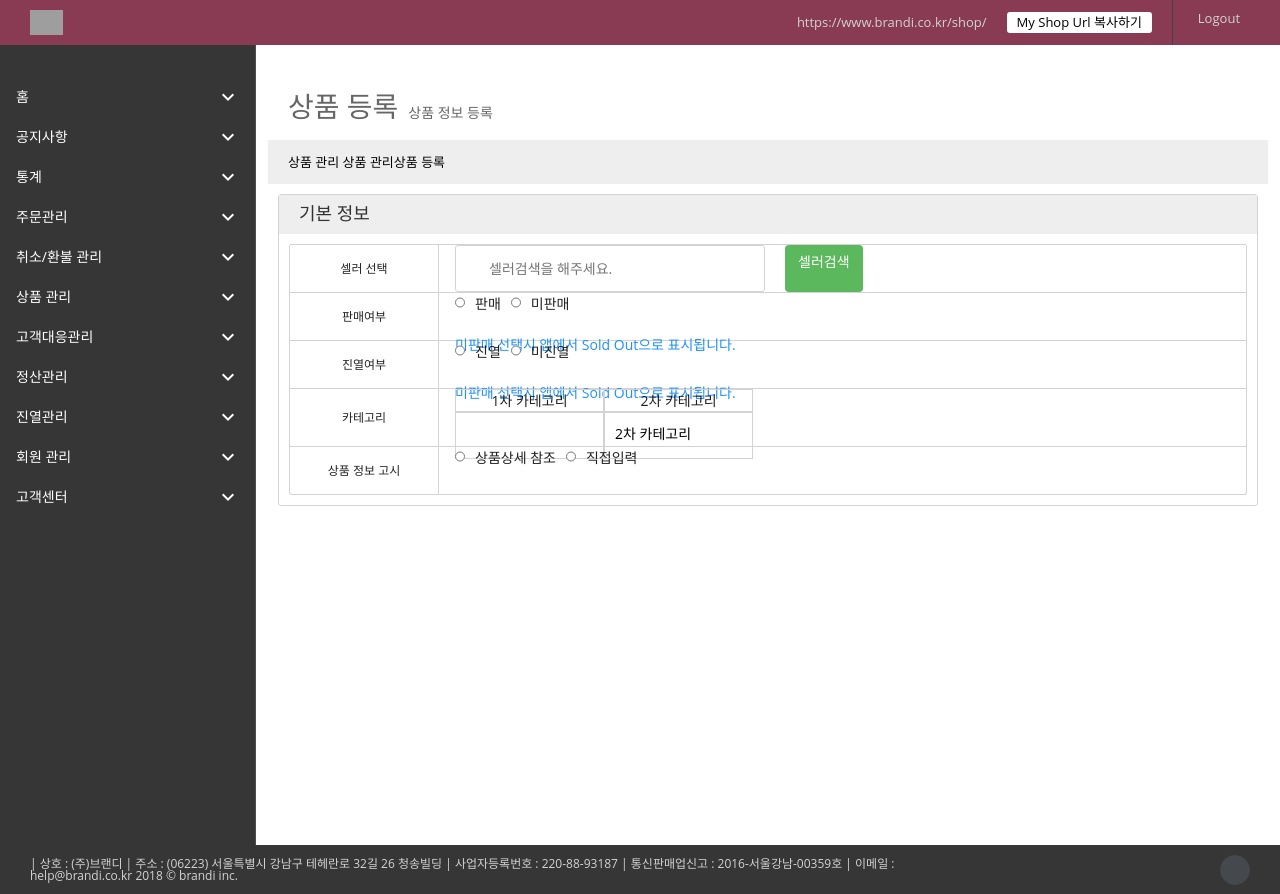
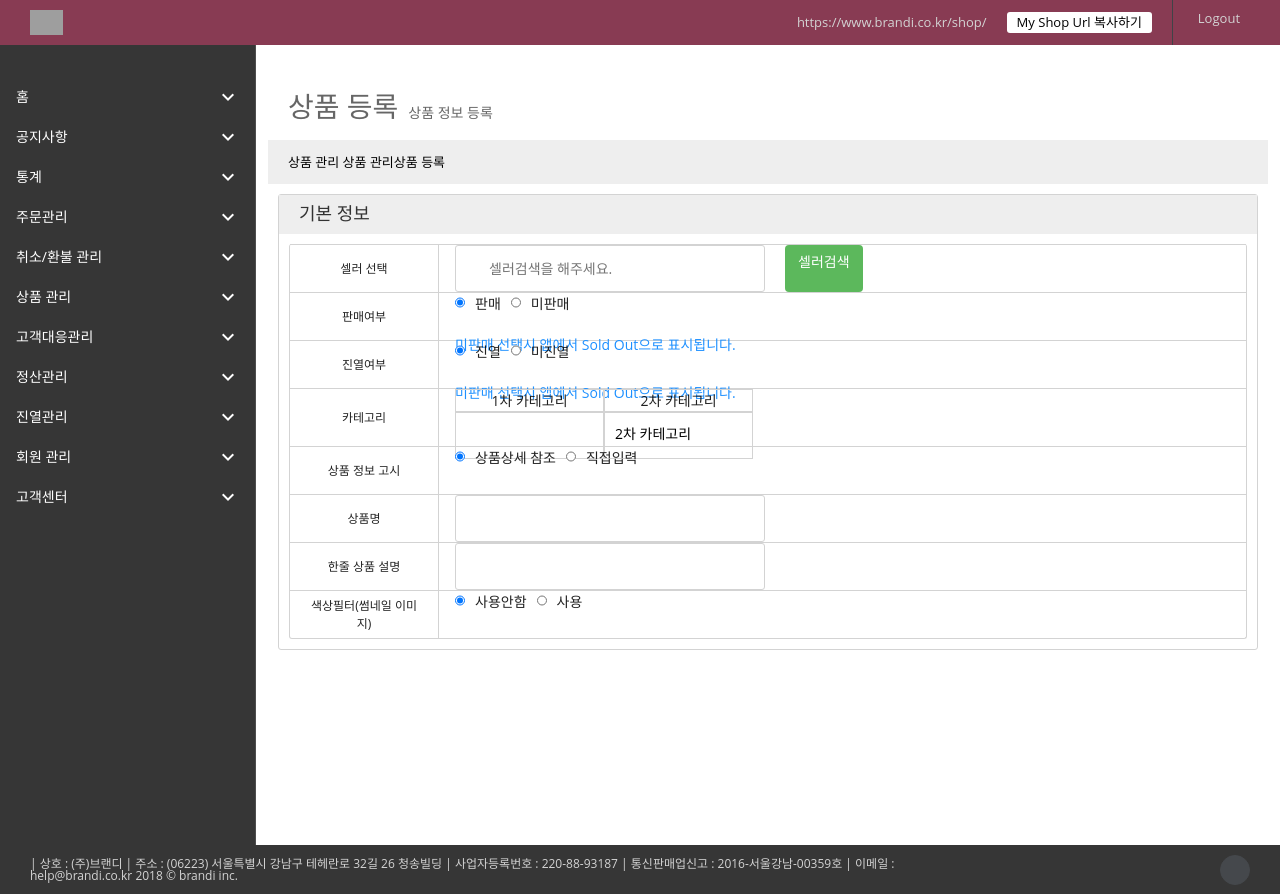
Before and after one commit to yenilee/brandi-admin-clone, a Vue app in the folder frontend/: page /main/product/productRegist in a window 1280 px wide. Built offline with nearby package versions, Linux system fonts and the light colour scheme; grey boxes are pictures that could not be loaded; some icons are missing.

Commit message:
[상품관리 > 상품등록](컬러필터 수정)

```diff
--- a/frontend/src/config/urlConfig.js
+++ b/frontend/src/config/urlConfig.js
@@ -2,6 +2,6 @@ export const URL = "http://10.250.2.85:8080/" //vue local url 주소입니다.
 // export const SJ_URL = "http://192.168.7.40:5000" // 성준님 1층 url
 // export const SJ_URL = "http://10.250.2.195:5000/" // 성준님 2층 url
 export const SJ_URL = "http://10.58.6.85:5000/" // 성준님 위코드 URL
-export const YE_URL = "http://10.58.4.136:5000/" // 예은님 url
+export const YE_URL = "http://10.58.5.9:5000/" // 예은님 url
 export const JA_URL = "" // 진아님 url
 export const JH_RUL = "" // 진현님 url
--- a/frontend/src/views/ProductRegist/ProductRegist.vue
+++ b/frontend/src/views/ProductRegist/ProductRegist.vue
@@ -39,6 +39,14 @@
             </div>
           </div>
         </div>
+        <!-- 컬러필터모달 -->
+        <div v-if="colorModal === 1" class="colorModal">
+          <div>색상 필터</div>
+          <div v-for="color in colors" :key="color.id">
+            <img :src="color.image" />
+            <div>{{color.name}}</div>
+          </div>
+        </div>
         <v-simple-table>
           <template>
             <!-- 테이블 시작 영역 -->
@@ -59,18 +67,18 @@
                 <td class="onSaleBox">
                   <div>
                     <input
-                      v-model="infoDatas.is_onsale"
+                      v-model="productDatas.is_onsale"
                       type="radio"
                       id="onSale"
-                      value="1"
+                      :value="1"
                       name="saleStatus"
                     />
                     <label for="onSale">판매</label>
                     <input
-                      v-model="infoDatas.is_onsale"
+                      v-model="productDatas.is_onsale"
                       type="radio"
                       id="noSale"
-                      value="0"
+                      :value="0"
                       name="saleStatus"
                     />
                     <label for="noSale">미판매</label>
@@ -88,18 +96,18 @@
                 <td class="onSaleBox">
                   <div>
                     <input
-                      v-model="infoDatas.is_displayed"
+                      v-model="productDatas.is_displayed"
                       type="radio"
                       id="displayed"
-                      value="1"
+                      :value="1"
                       name="displayStatus"
                     />
                     <label for="displayed">진열</label>
                     <input
-                      v-model="infoDatas.is_displayed"
+                      v-model="productDatas.is_displayed"
                       type="radio"
                       id="nodisplayed"
-                      value="0"
+                      :value="0"
                       name="displayStatus"
                     />
                     <label for="nodisplayed">미진열</label>
@@ -118,7 +126,10 @@
                   <tr>
                     <th>1차 카테고리</th>
                     <td>
-                      <select v-model="selectedFirst" @change="get(sellerInfo.id, selectedFirst)">
+                      <select
+                        v-model="productDatas.first_category_id"
+                        @change="getSecondCategory(productDatas.seller_key_id, productDatas.first_category_id)"
+                      >
                         <option>1차 카테고리</option>
                         <option
                           :value="list.id"
@@ -131,7 +142,7 @@
                   <tr>
                     <th>2차 카테고리</th>
                     <td>
-                      <select>
+                      <select @change="productDatas.second_category_id = $event.target.value">
                         <option>2차 카테고리</option>
                         <option
                           :value="list.id"
@@ -151,21 +162,86 @@
                 <td class="onSaleBox">
                   <div>
                     <input
-                      v-model="infoDatas.is_onsale"
+                      v-model="productDatas.is_detail_reference"
                       type="radio"
                       id="detailInfo"
-                      value="1"
+                      :value="1"
                       name="infoState"
                     />
                     <label for="detailInfo">상품상세 참조</label>
                     <input
-                      v-model="infoDatas.is_onsale"
+                      v-model="productDatas.is_detail_reference"
                       type="radio"
                       id="writeInfo"
-                      value="0"
+                      :value="0"
                       name="infoState"
                     />
                     <label for="writeInfo">직접입력</label>
+                    <div v-if="productDatas.is_detail_reference === 0" class="detailBox">
+                      <div class="inputBox">
+                        <div class="inputTitle">제조사(수입사)</div>
+                        <input v-model="productDatas.manufacture.manufacturer" type="text" />
+                      </div>
+                      <div class="inputBox">
+                        <div class="inputTitle">제조일자</div>
+                        <input v-model="productDatas.manufacture.manufacture_date" type="text" />
+                      </div>
+                      <div class="inputBox">
+                        <div class="inputTitle">원산지</div>
+                        <select v-model="productDatas.manufacture.origin">
+                          <option>기타</option>
+                          <option value="중국">중국</option>
+                          <option value="한국">한국</option>
+                          <option value="베트남">베트남</option>
+                        </select>
+                      </div>
+                    </div>
+                  </div>
+                </td>
+              </tr>
+            </tbody>
+            <!-- 상품명 -->
+            <tbody>
+              <tr>
+                <th>상품명</th>
+                <td>
+                  <input type="text" v-model="productDatas.name" />
+                </td>
+              </tr>
+            </tbody>
+            <!-- 한줄 상품 설명 -->
+            <tbody>
+              <tr>
+                <th>한줄 상품 설명</th>
+                <td>
+                  <input type="text" v-model="productDatas.simple_description" />
+                </td>
+              </tr>
+            </tbody>
+            <!-- 색상필터(썸네일 이미지) -->
+            <tbody>
+              <tr>
+                <th>색상필터(썸네일 이미지)</th>
+                <td class="onSaleBox">
+                  <div>
+                    <input
+                      v-model="colorModal"
+                      :value="0"
+                      type="radio"
+                      id="unuse"
+                      name="colorFilter"
+                      checked
+                    />
+                    <label for="unuse">사용안함</label>
+                    <input
+                      @click="getColors()"
+                      v-model="colorModal"
+                      :value="1"
+                      type="radio"
+                      id="using"
+                      name="colorFilter"
+                    />
+                    <label @click="getColors()" for="using">사용</label>
                   </div>
                 </td>
               </tr>
@@ -185,28 +261,84 @@ export default {
   data() {
     return {
       infoDatas: [],
+
+      sellersModal: false,
       sellerList: [],
       sellerInfo: { id: "", name: "" },
+      searchSeller: "",
+
       firstCate: [],
-      selectedFirst: "",
       secondCate: [],
-      selectedSecond: "",
-      sellersModal: false,
-      searchSeller: "",
-      selectedSeller: ""
+
+      colorModal: 0,
+      colors: [],
+
+      productDatas: {
+        seller_key_id: "",
+        is_onsale: 1,
+        is_displayed: 1,
+        first_category_id: "",
+        second_category_id: "",
+        is_detail_reference: 1,
+        manufacture: {
+          manufacturer: "",
+          manufacture_date: "",
+          origin: "한국"
+        },
+        name: "",
+        simple_description: "",
+        color_filter_id: 11
+        // details: "뛰어다닐 수 있어요",
+        // options: [
+        //   {
+        //     size_id: 5,
+        //     color_id: 4,
+        //     quantity: 88
+        //   },
+        //   {
+        //     size_id: 6,
+        //     color_id: 1,
+        //     quantity: 3
+        //   }
+        // ],
+        // wholesale_price: 30000,
+        // price: 68000,
+        // discount_rate: 10,
+        // discount_start: "2020-06-01 08:30:00",
+        // discount_end: "2020-06-03 23:59:59",
+        // maximum_quantity: 1000,
+        // minimum_quantity: 40,
+        // tags: ["태그88", "태그97", "태그94"]
+      }
     };
   },
   mounted: function() {
     // this.getListDatas();
   },
   methods: {
+    getColors: function() {
+      axios
+        .get(`${YE_URL}/product-color-filter`, {
+          headers: {
+            Authorization: localStorage.access_token
+          }
+        })
+        .then(response => {
+          console.log("here is color >>>>> ", response.data.color_filters);
+          this.colors = response.data.color_filters;
+        });
+    },
+
+    //셀러 검색창에서 검색결과의 아이디를 클릭하면, 해당 아이디의 텍스트와 고유 id를 data에 저장합니다.
+    //getFirstCategory라는 카테고리 리스트를 수신하는 함수에 셀러의 고유 id를 인자로 보내며 실행합니다.
     selectSeller: function(id, name) {
-      this.searchSeller = id;
-      this.sellerInfo.id = id;
       this.sellerInfo.name = name;
+      this.productDatas.seller_key_id = id;
       this.getFirstCategory(id);
     },
-    get: function(keyId, cateId) {
+
+    //1차 카테고리를 선택하면 해당 옵션에 2차카테고리를 받아옵니다.
+    getSecondCategory: function(keyId, cateId) {
       axios
         .get(
           `${YE_URL}/product/second-category?seller_key_id=${keyId}&first_category_id=${cateId}`,
@@ -217,10 +349,12 @@ export default {
           }
         )
         .then(response => {
-          console.log("here", response.data.second_categories);
           this.secondCate = response.data.second_categories;
         });
     },
+
+    //셀러 검색 후, 선택된 셀러의 속성에 따라 1차카테고리 리스트가 달라지므로,
+    //selectSeller함수에서 셀러 고유 id를 받아 1차 카테고리 리스트를 받아옵니다.
     getFirstCategory: function(id) {
       axios
         .get(`${YE_URL}/product/first-category?seller_key_id=${id}`, {
@@ -232,6 +366,7 @@ export default {
           this.firstCate = response.data.first_category;
         });
     },
+    //셀러 검색창에 입력된 텍스트들을 실시간으로 받아, 해당 텍스트가 포함된 셀러 리스트를 받아옵니다.
     searchSellerList: function(e) {
       this.searchSeller = e;
       axios
@@ -247,6 +382,7 @@ export default {
           error.respons.status === 500 ? (this.sellerList = "") : "";
         });
     },
+    //상품 수정페이지로 진입시, 기존의 상품 정보들을 받아옵니다.
     getListDatas: function() {
       axios
         .get(`${YE_URL}/product/2`, {
@@ -323,6 +459,16 @@ export default {
       border: 1px solid lightgray;
       overflow: auto;
     }
+  }
+
+  .colorModal {
+    position: fixed;
+    top: 20%;
+    left: 40%;
+    width: 500px;
+    height: 500px;
+    background-color: white;
+    border: 1px solid red;
   }
 
   .categoryBox {
@@ -408,6 +554,20 @@ export default {
     }
   }
 
+  .detailBox {
+    border: 1px solid red;
+    .inputBox {
+      display: flex;
+      margin: 20px 0;
+      .inputTitle {
+        width: 100px;
+      }
+      input,
+      select {
+        width: 250px;
+      }
+    }
+  }
   .btn {
     color: #fff;
     background-color: #5cb85c;
```
